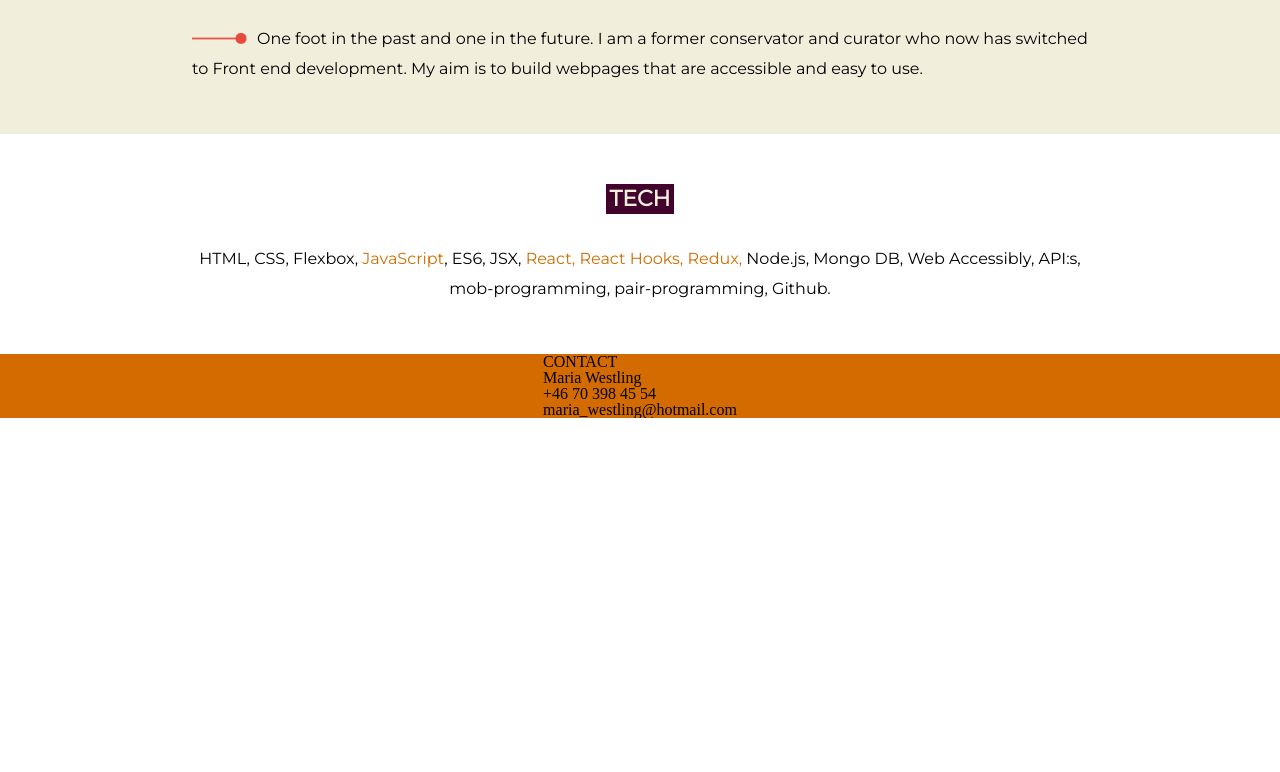
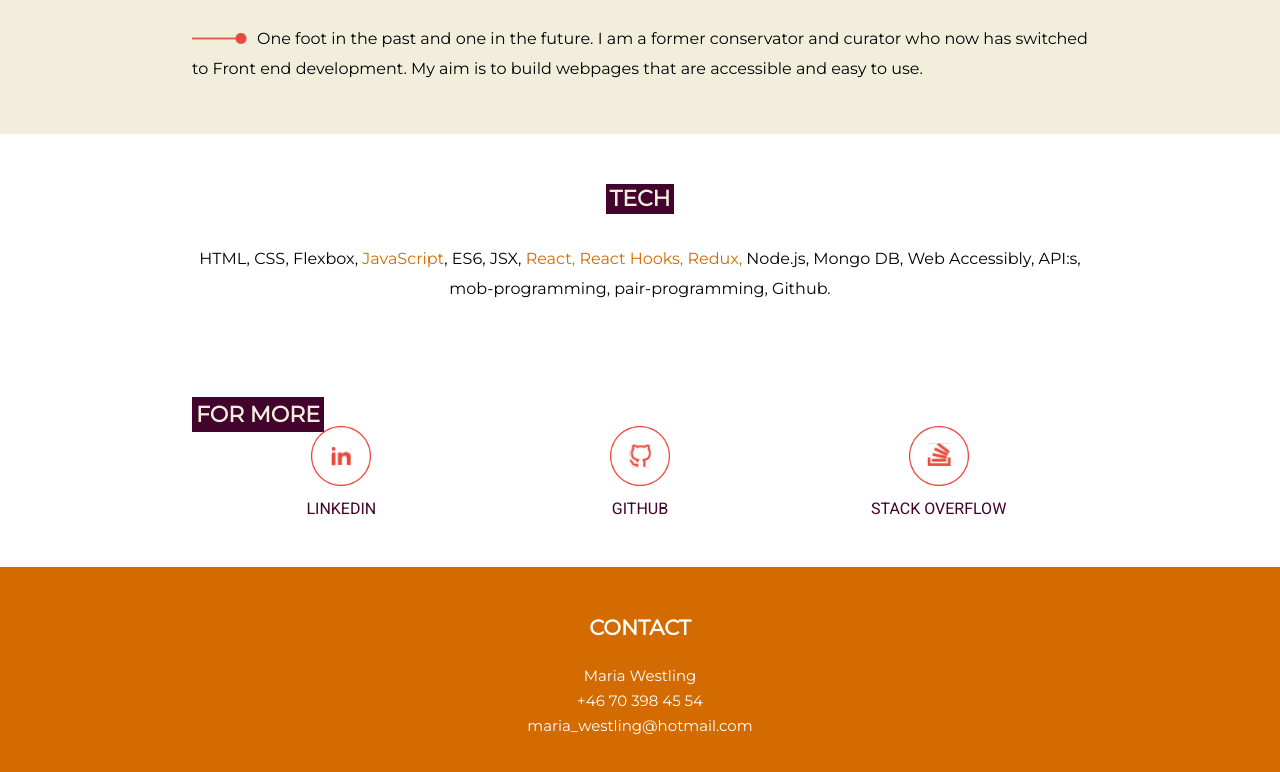
Before and after one commit to Technigo/project-react-portfolio, a React (Create React App) app: page / in a window 1280 px wide. Shown: the part 546-1318 px from the top of the page. Before the commit the page ends 964 px from the top, so only its background shows below. Built offline with nearby package versions, Linux system fonts and the light colour scheme; no server answers.

Commit message:
left projects for now, continue with footer and some-links

```diff
--- a/public/index.html
+++ b/public/index.html
@@ -4,6 +4,9 @@
 <head>
   <style>
     @import url('https://fonts.googleapis.com/css2?family=Montserrat&display=swap');
+  </style>
+  <style>
+    @import url('https://fonts.googleapis.com/css2?family=Montserrat&family=Roboto&display=swap');
   </style>
   <meta charset="utf-8" />
   <meta name="viewport" content="width=device-width, initial-scale=1" />
--- a/src/App.js
+++ b/src/App.js
@@ -2,27 +2,33 @@ import React from 'react'
 // import styled from 'styled-components'
 import { Header } from './components/Header'
 import { Intro } from './components/Intro'
+import { ForMore } from './components/ForMore'
 import { Footer } from './components/Footer'
 import { Knowledge } from './components/Knowledge'
+import { FeaturedProjects } from './components/FeaturedProjects'
 // import { OuterWrapper } from './components/styling'
 
 export const App = () => {
   return (
     <div>
-      {/* <OuterWrapper/> */}
       <Header />
       <Intro />
       <Knowledge />
+      <FeaturedProjects />
+      <ForMore />
       <Footer />
-      {/* </OuterWrapper> */}
     </div>
   )
 }
 
-// export const OuterWrapper = styled.section`
-//   width: 100%;
-//   display: flex;
-//   flex-direction: column;
-//   align-items: center;
-//   justify-content: center;
-// `
+const options = {
+  method: 'GET',
+  headers: {
+    Authorization: 'token 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'
+  }
+}
+
+fetch('https://api.github.com/users/marwebdesign/repos', options)
+  .then((data) => data.json())
+  // .then((response) => console.log(response))
+  .then((response) => console.log(response[0].name))
--- /dev/null
+++ b/src/components/FeaturedProjects.js
@@ -0,0 +1,26 @@
+import React, { useState, useEffect } from 'react'
+import styled from 'styled-components'
+
+const options = {
+  method: 'GET',
+  headers: {
+    Authorization: 'token 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'
+  }
+}
+
+export const FeaturedProjects = () => {
+  const [projects, setProjects] = useState([''])
+  fetch('https://api.github.com/users/marwebdesign/repos', options)
+    .then((res) => res.json())
+    .then((data) => console.log(data))
+    .then((data) => setProjects(data.repos))
+
+  return (
+    <div>  {
+      projects.map((prop) => (
+        <p>{prop.full_name}</p>
+      ))
+    }
+    </div>
+  )
+}
--- a/src/components/Footer.js
+++ b/src/components/Footer.js
@@ -1,17 +1,20 @@
 import React from 'react'
 import styled from 'styled-components'
+import { InnerWrapper } from './Styling'
 
 export const Footer = () => {
   return (
     <FooterWrapper>
-      <FooterText>
-        <h4>CONTACT</h4>
-        <FooterInformation>
-          <p>Maria Westling</p>
-          <p>+46 70 398 45 54</p>
-          <p>maria_westling@hotmail.com</p>
-        </FooterInformation>
-      </FooterText>
+      <InnerWrapper>
+        <FooterContent>
+          <FooterHeading>CONTACT</FooterHeading>
+          <FooterText>
+            <p>Maria Westling</p>
+            <p>+46 70 398 45 54</p>
+            <p>maria_westling@hotmail.com</p>
+          </FooterText>
+        </FooterContent>
+      </InnerWrapper>
     </FooterWrapper>
   )
 }
@@ -23,9 +26,21 @@ display: flex;
 justify-content: center;
 `
 
-export const FooterText = styled.div`
+export const FooterContent = styled.div`
+display: flex;
+flex-direction: column;
+align-items: center;
+text-align: center;
+font-family: 'Montserrat', sans-serif;
+color: white;
+`
+export const FooterHeading = styled.h3`
+font-weight: 700;
+padding-bottom: 25px;
+font-size: 21px;
 `
 
-export const FooterInformation = styled.div`
-
+export const FooterText = styled.div`
+font-size: 15px;
+line-height: 25px;
 `
--- /dev/null
+++ b/src/components/ForMore.js
@@ -0,0 +1,44 @@
+import React from 'react'
+import styled from 'styled-components'
+import github from './images/icons/github.svg'
+import linkedin from './images/icons/linkedin.svg'
+import stack from './images/icons/stack.svg'
+import { OuterWrapper, InnerWrapper, Heading } from './Styling'
+
+export const ForMore = () => {
+  return (
+    <OuterWrapper>
+      <InnerWrapper>
+        <Heading dark> FOR MORE </Heading>
+        <SoMeGrid>
+          <GridContent><SoMeLink> <a href="https://www.linkedin.com/in/maria-westling-a6327315b/"><img src={linkedin} alt="Linkedin" /></a></SoMeLink>
+            <p>LINKEDIN</p>
+          </GridContent>
+          <GridContent> <SoMeLink><a href="https://github.com/marwebdesign"> <img src={github} alt="Github" /></a></SoMeLink>
+            <p>GITHUB</p>
+          </GridContent>
+          <GridContent><SoMeLink><a href="https://stackoverflow.com/c/technigo/users/392"><img src={stack} alt="Stack Overflow" /></a></SoMeLink>
+            <p>STACK OVERFLOW</p>
+          </GridContent>
+        </SoMeGrid>
+      </InnerWrapper>
+    </OuterWrapper>
+  )
+}
+
+export const SoMeGrid = styled.div`
+display: grid;
+grid-template-columns: 1fr 1fr 1fr;
+`
+
+export const GridContent = styled.div`
+display: grid;
+justify-items: center;
+font-family: 'Roboto', sans-serif;
+color: #42032C;
+gap: 12px;
+`
+
+export const SoMeLink = styled.a`
+
+`
```
